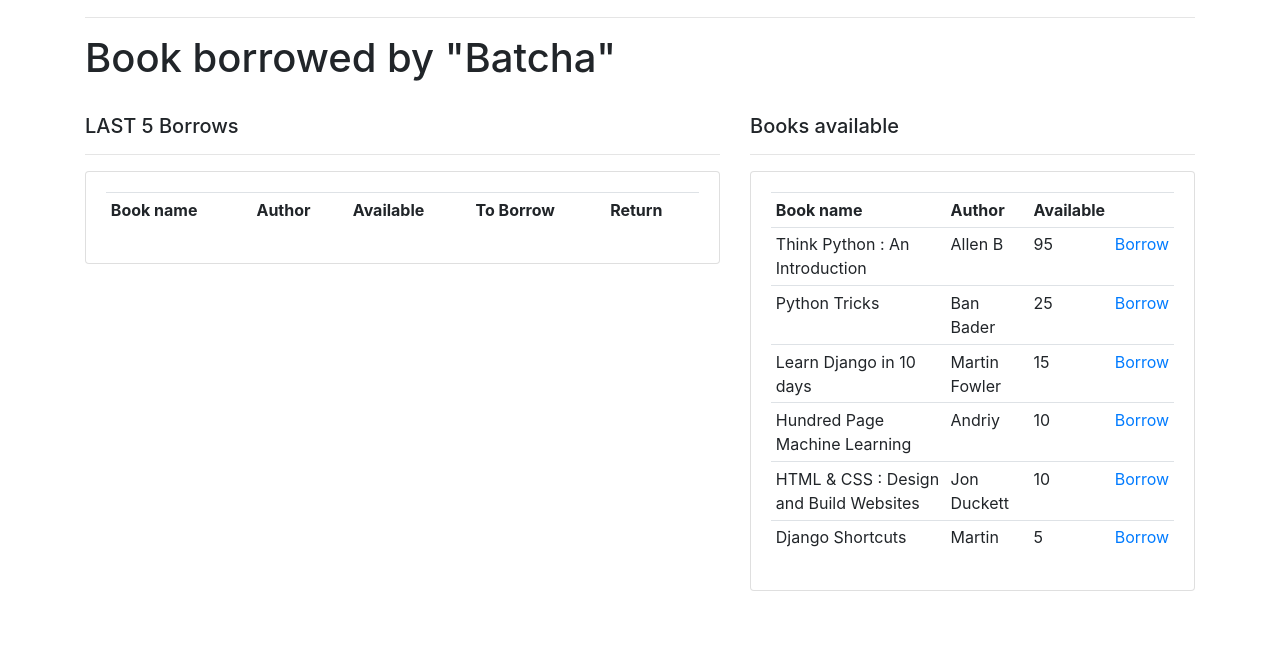
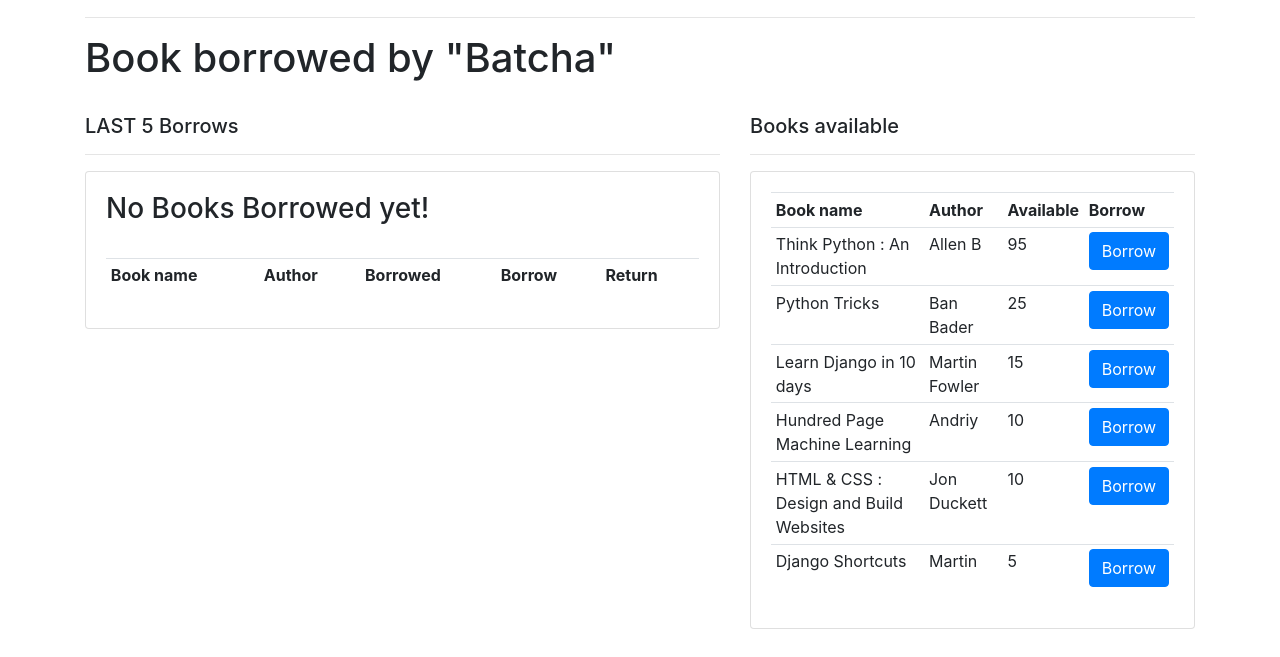
Before and after one commit to batchaashik15/AccubitsBookInventory, a Django app: page /user-page/ in a window 1280 px wide. Shown: the part 143-800 px from the top of the page. Run offline with Django 3.2, Linux system fonts and the light colour scheme; a user stored in the database is signed in; data comes from the database, SQL or seed files in the repository; both versions use the stored data as it was after the commit; lists and menus that the app fills with data are empty; some libraries are stand-ins or nearby versions.

Commit message:
Minor changes to the templates

```diff
--- a/inventory/templates/inventory/create_book.html
+++ b/inventory/templates/inventory/create_book.html
@@ -1,7 +1,9 @@
 {% extends "inventory/main.html" %}
 {% load crispy_forms_tags %}
 {% block content %}
-
+<br>
+<h2>Create Books</h2>
+<br>
 <form method="POST">
   {% csrf_token %}
   {{form|crispy}}
--- a/inventory/templates/inventory/dashboard.html
+++ b/inventory/templates/inventory/dashboard.html
@@ -28,7 +28,7 @@
 				</tr>
 				{% for user in users %}
 				<tr>
-					<td>{{user.first_name}}</td>
+					<td>{{user.first_name.capitalize}}</td>
 				</tr>
 
 				{% endfor %}
@@ -50,7 +50,7 @@
 
 				{% for borrow in borrows %}
 				<tr>
-					<td>{{borrow.user.first_name}}</td>
+					<td>{{borrow.user.first_name.capitalize}}</td>
 					<td>{{borrow.book.book_name}}</td>
 					<td>{{borrow.quantity}}</td>
         </tr>
@@ -81,7 +81,7 @@
             {% else %}
               <td>{{book.book_count}}</td>
             {% endif %}
-            <td><a href="{% url 'update_stock' book.id %}">Add stock</a></td>
+            <td><a class="btn btn-primary" href="{% url 'update_stock' book.id %}">Add stock</a></td>
           </tr>
 
   				{% endfor %}
--- a/inventory/templates/inventory/userPage.html
+++ b/inventory/templates/inventory/userPage.html
@@ -16,8 +16,8 @@
 				<tr>
           <th scope="col">Book name</th>
           <th scope="col">Author</th>
-          <th scope="col">Available</th>
-          <th scope="col">To Borrow</th>
+          <th scope="col">Borrowed</th>
+          <th scope="col">Borrow</th>
           <th scope="col">Return</th>
 				</tr>
 
@@ -26,10 +26,12 @@
 					<td>{{borrow.book.book_name}}</td>
           <td>{{borrow.book.author}}</td>
 					<td>{{borrow.quantity}}</td>
-          <td><a href="{% url 'borrow_book' borrow.book.id %}">Add more</a></td>
-          <td><a href="{% url 'return_book' borrow.book.id %}">Return</a></td>
+          <td><a class="btn btn-primary" href="{% url 'borrow_book' borrow.book.id %}">Borrow</a></td>
+          <td><a class="btn btn-primary" href="{% url 'return_book' borrow.book.id %}">Return</a></td>
 				</tr>
-
+				{% empty %}
+					<h3>No Books Borrowed yet!</h3>
+					<br>
 				{% endfor %}
 
 
@@ -46,7 +48,7 @@
           <th scope="col">Book name</th>
           <th scope="col">Author</th>
           <th scope="col">Available</th>
-          <th scope="col"></th>
+          <th scope="col">Borrow</th>
 				</tr>
 
         {% for book in books %}
@@ -54,7 +56,7 @@
 					<td>{{book.book_name}}</td>
           <td>{{book.author}}</td>
 					<td>{{book.book_count}}</td>
-          <td><a href="{% url 'borrow_book' book.id %}">Borrow</a></td>
+          <td><a class="btn btn-primary" href="{% url 'borrow_book' book.id %}">Borrow</a></td>
 				</tr>
         {% empty %}
           <h4>No books available now!</h4>
--- a/inventory/templates/inventory/view_book.html
+++ b/inventory/templates/inventory/view_book.html
@@ -1,7 +1,7 @@
 {% extends "inventory/main.html" %}
 {% load crispy_forms_tags %}
 {% block content %}
-
+<br><br>
 <table class="table">
   <thead>
     <tr>
--- a/inventory/templates/inventory/view_books.html
+++ b/inventory/templates/inventory/view_books.html
@@ -1,7 +1,8 @@
 {% extends "inventory/main.html" %}
 {% load crispy_forms_tags %}
 {% block content %}
-
+<br>
+<br>
 <table class="table">
   <thead>
     <tr>
--- a/inventory/views.py
+++ b/inventory/views.py
@@ -53,7 +53,7 @@
 @login_required(login_url="login")
 @admin_only
 def dashboard(request):
-    users = User.objects.all()
+    users = User.objects.filter(is_staff=False)
     borrows = Borrow.objects.all()
 
     myFilter = BorrowFilter(request.GET, queryset=borrows)
```
Also changed, not shown: db.sqlite3.
